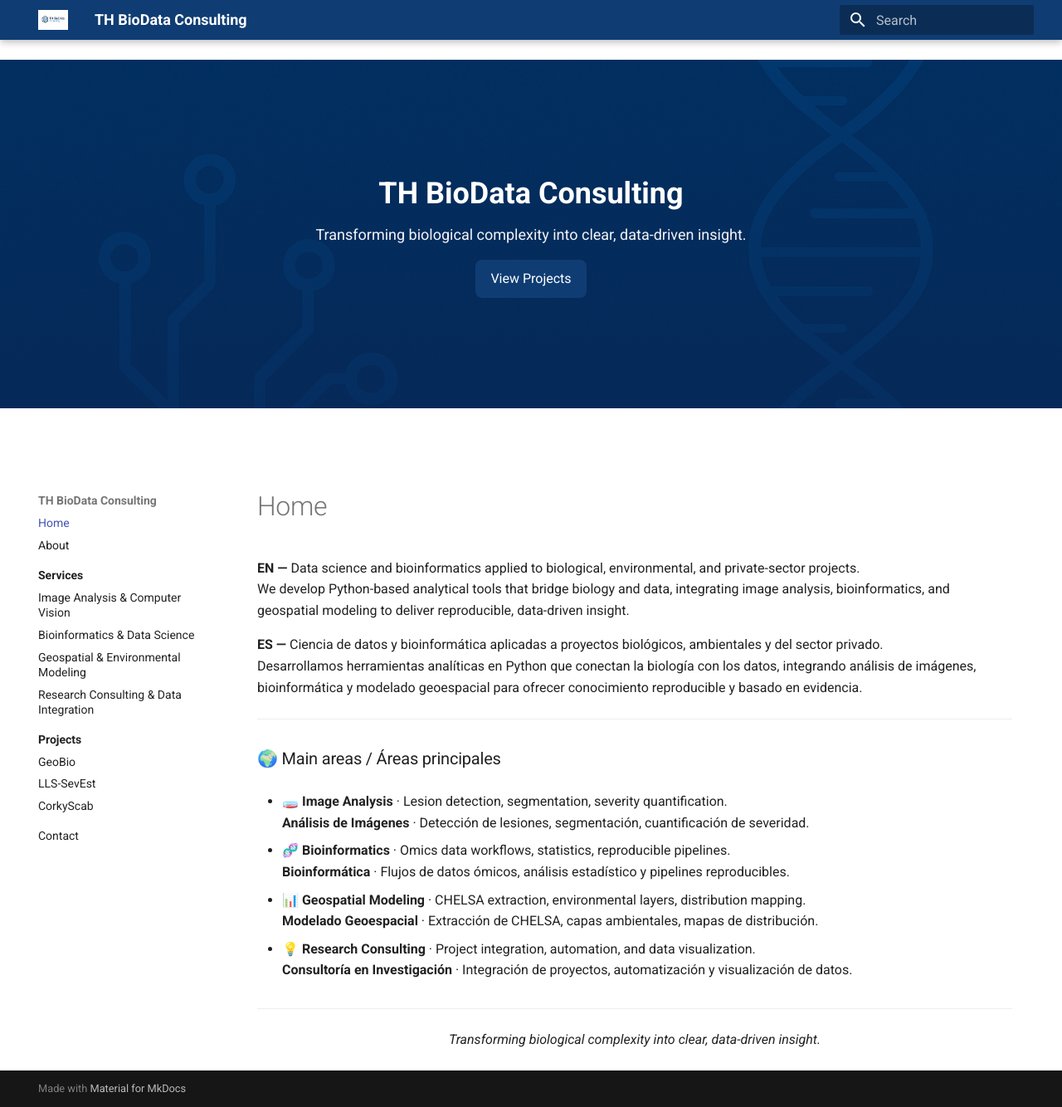
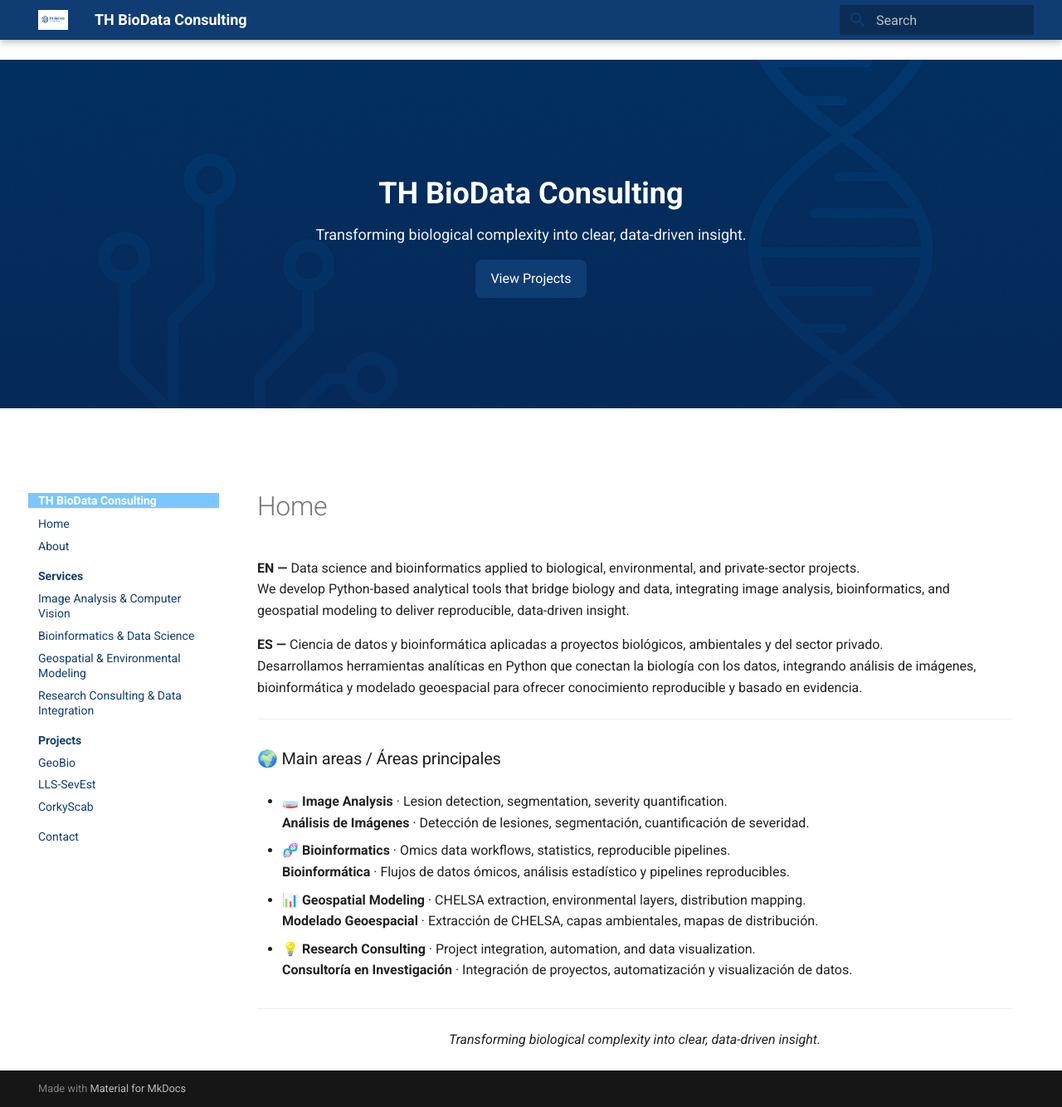
Before and after one commit to TH-BioData/th-biodata.github.io, an MkDocs documentation site: the page built from docs/index.md, in a window 1280 px wide and 1334 px high. Shown: the whole window at 83% size. Built offline with MkDocs 1.6.1 and Material for MkDocs 9.7.7, drawn with Linux system fonts in a browser that asks for light colours.

Commit message:
Update extra.css

```diff
--- a/docs/styles/extra.css
+++ b/docs/styles/extra.css
@@ -146,3 +146,59 @@ body.scrolled .hero {
 
 /* Evita scroll horizontal accidental */
 html, body { overflow-x: hidden; }
+
+/* ============================================================
+   FIX — Menú móvil TH BioData Consulting (franja celeste + fondo blanco)
+   ============================================================ */
+
+/* --- 1. Z-index y clics (asegura visibilidad e interacción) --- */
+.md-dialog,
+.md-overlay,
+.md-nav,
+.md-drawer,
+.md-header {
+  z-index: 50 !important;
+}
+
+.hero {
+  z-index: 0 !important; /* hero debajo del menú */
+}
+
+/* --- 2. Drawer general --- */
+.md-drawer {
+  background-color: #ffffff !important; /* fondo blanco */
+  color: #0F3D73 !important;            /* texto azul corporativo */
+  pointer-events: auto !important;      /* clics activos */
+}
+
+/* --- 3. Franja superior (barra con logo/título) --- */
+.md-nav__title {
+  background-color: #7CC6FF !important; /* celeste corporativo */
+  color: #ffffff !important;            /* texto blanco */
+  font-weight: 600;
+  border-bottom: 1px solid #e5e7eb;
+}
+
+/* --- 4. Enlaces y texto del menú --- */
+.md-nav__link,
+.md-nav__link span {
+  color: #0F3D73 !important; /* texto azul corporativo */
+  background: transparent !important;
+}
+
+.md-nav__link:hover,
+.md-nav__link:focus {
+  background-color: rgba(124,198,255,0.12) !important; /* hover leve celeste */
+  color: #004B8E !important;
+}
+
+/* --- 5. Íconos y flechas del menú --- */
+.md-nav__icon,
+.md-icon {
+  color: #0F3D73 !important;
+}
+
+/* --- 6. Overlay al abrir el menú --- */
+.md-overlay {
+  background-color: rgba(0, 0, 0, 0.35) !important;
+}
```
